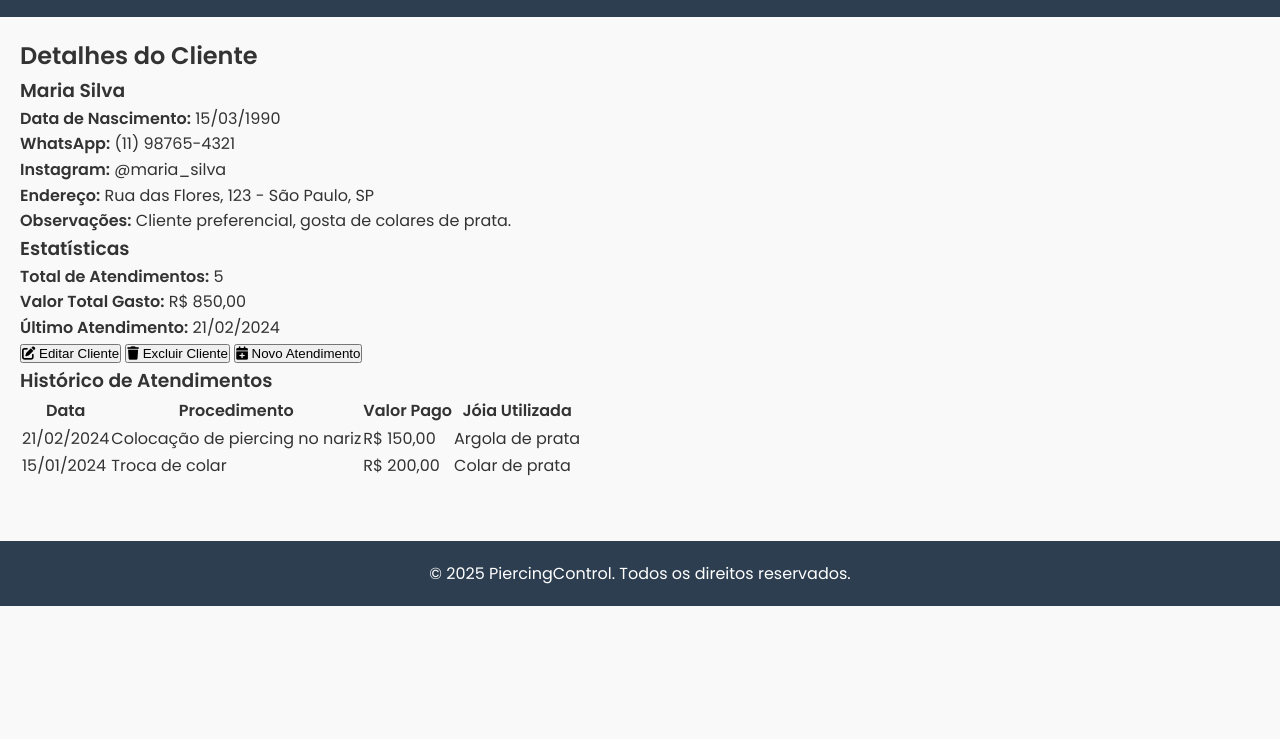
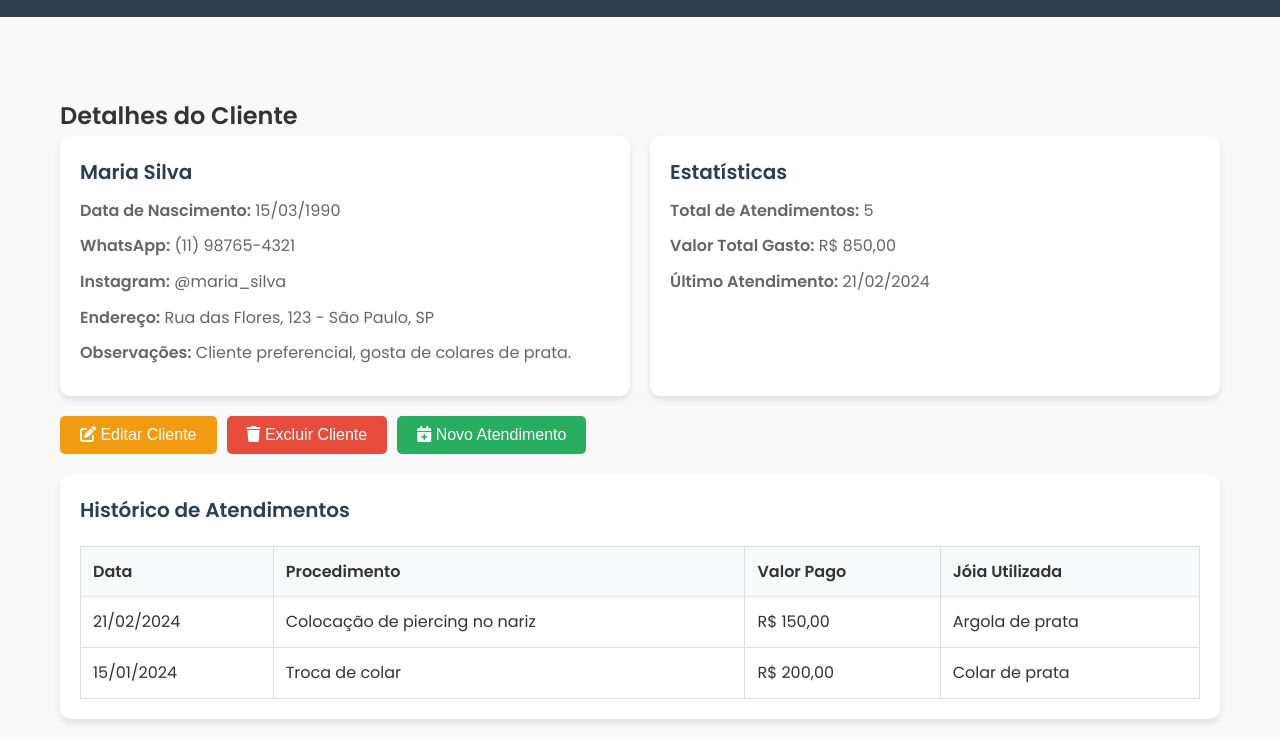
Before and after one commit to viniciusrx01/piercing, a plain HTML site: page detalhe_cliente.html in a window 1280 px wide. Shown: the part 61-800 px from the top of the page. Drawn offline with Linux system fonts and the light colour scheme.

Commit message:
Update styles.css

```diff
--- a/styles.css
+++ b/styles.css
@@ -333,6 +333,19 @@ body {
     transition: background-color 0.3s;
     margin-bottom: 20px;
 }
+
+.detalhe-cliente-btn {
+    padding: 12px 24px;
+    background-color: #f39c12;
+    color: #fff;
+    border: none;
+    border-radius: 5px;
+    font-size: 16px;
+    cursor: pointer;
+    transition: background-color 0.3s;
+    margin-bottom: 20px;
+}
+
 
 .cadastrar-cliente-btn:hover {
     background-color: #e67e22;
@@ -1328,3 +1341,127 @@ body {
         font-size: 14px;
     }
 }
+
+/* Estilos para a página de clientes */
+.cliente-section {
+    padding: 20px;
+    max-width: 1200px;
+    margin: 40px auto;
+}
+
+.cliente-info {
+    display: grid;
+    grid-template-columns: 1fr 1fr;
+    gap: 20px;
+    margin-bottom: 20px;
+}
+
+.cliente-card, .estatisticas-card {
+    background-color: #fff;
+    padding: 20px;
+    border-radius: 10px;
+    box-shadow: 0 4px 6px rgba(0, 0, 0, 0.1);
+}
+
+.cliente-card h3, .estatisticas-card h3 {
+    font-size: 20px;
+    margin-bottom: 10px;
+    color: #2c3e50;
+}
+
+.cliente-card p, .estatisticas-card p {
+    font-size: 16px;
+    color: #666;
+    margin-bottom: 10px;
+}
+
+.acoes-cliente {
+    display: flex;
+    gap: 10px;
+    margin-bottom: 20px;
+}
+
+.acoes-cliente button {
+    padding: 10px 20px;
+    border: none;
+    border-radius: 5px;
+    font-size: 16px;
+    cursor: pointer;
+    transition: background-color 0.3s;
+}
+
+.acoes-cliente .editar-btn {
+    background-color: #f39c12;
+    color: #fff;
+}
+
+.acoes-cliente .editar-btn:hover {
+    background-color: #e67e22;
+}
+
+.acoes-cliente .excluir-btn {
+    background-color: #e74c3c;
+    color: #fff;
+}
+
+.acoes-cliente .excluir-btn:hover {
+    background-color: #c0392b;
+}
+
+.acoes-cliente .novo-atendimento-btn {
+    background-color: #27ae60;
+    color: #fff;
+}
+
+.acoes-cliente .novo-atendimento-btn:hover {
+    background-color: #219653;
+}
+
+.historico-atendimentos {
+    background-color: #fff;
+    padding: 20px;
+    border-radius: 10px;
+    box-shadow: 0 4px 6px rgba(0, 0, 0, 0.1);
+}
+
+.historico-atendimentos h3 {
+    font-size: 20px;
+    margin-bottom: 20px;
+    color: #2c3e50;
+}
+
+.historico-atendimentos table {
+    width: 100%;
+    border-collapse: collapse;
+}
+
+.historico-atendimentos th, .historico-atendimentos td {
+    padding: 12px;
+    border: 1px solid #ddd;
+    text-align: left;
+}
+
+.historico-atendimentos th {
+    background-color: #f8f9fa;
+    font-weight: 600;
+}
+
+/* Media Queries para Telas Pequenas (Celulares) */
+@media (max-width: 768px) {
+    .cliente-info {
+        grid-template-columns: 1fr;
+    }
+
+    .acoes-cliente {
+        flex-direction: column;
+    }
+
+    .acoes-cliente button {
+        width: 100%;
+    }
+
+    .historico-atendimentos table {
+        display: block;
+        overflow-x: auto;
+    }
+}
```
